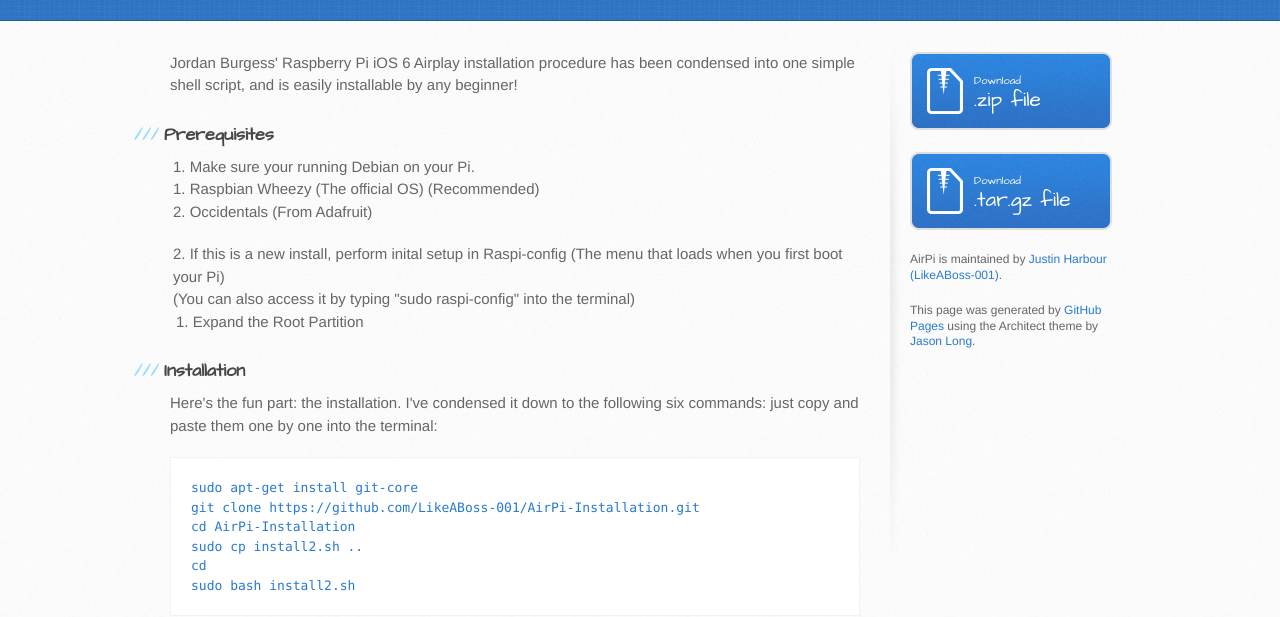
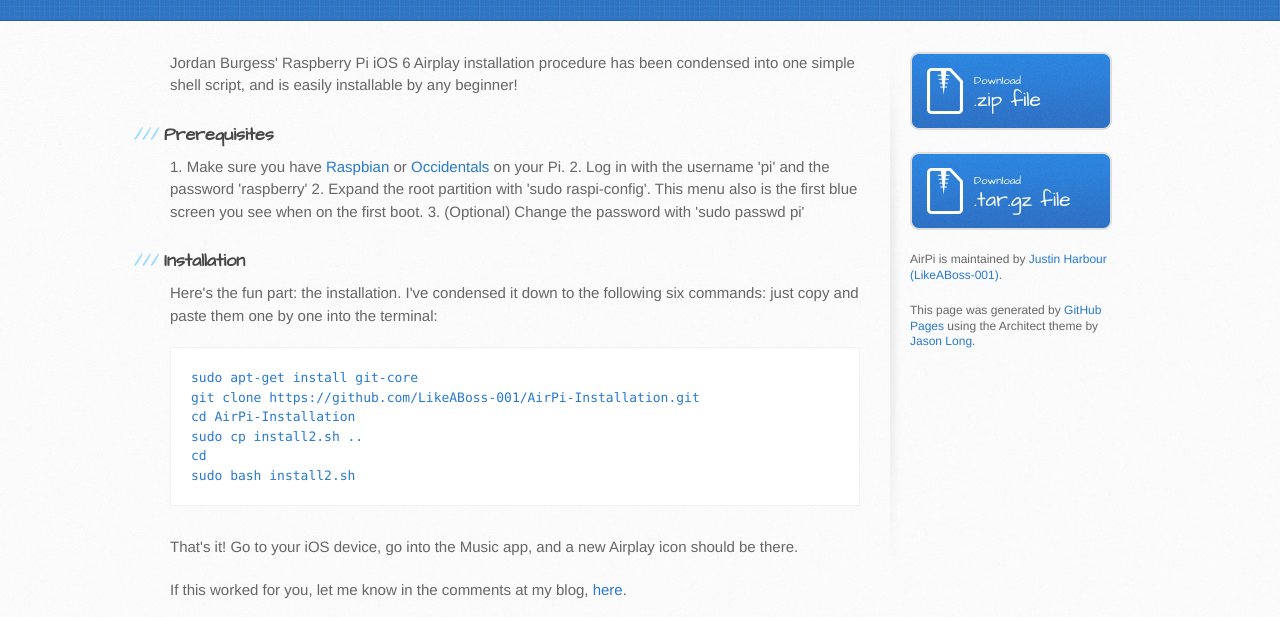
Before and after one commit to jusbour/AirPi-Installation, a plain HTML site: page index.html in a window 1280 px wide. Shown: the part 358-975 px from the top of the page. Drawn offline with Linux system fonts and the light colour scheme.

Commit message:
Update index.html

```diff
--- a/index.html
+++ b/index.html
@@ -32,19 +32,12 @@
 
 <h3>Prerequisites</h3>
 
-<ol>
-<li>Make sure your running Debian on your Pi.</li>
-  <ul>
-    <li>Raspbian Wheezy (The official OS) (Recommended)</li>
-    <li>Occidentals (From Adafruit)</li>
-  </ul>
-<li>If this is a new install, perform inital setup in Raspi-config (The menu that loads when you first boot your Pi)<br>
-(You can also access it by typing "sudo raspi-config" into the terminal)
-<ul>
-<li>Expand the Root Partition</li>
-</ul>
-</li>
-</ol><h3>Installation</h3>
+1. Make sure you have <a href="raspberrypi.org/downloads">Raspbian</a> or <a href="http://learn.adafruit.com/adafruit-raspberry-pi-educational-linux-distro/occidentalis-v0-dot-2">Occidentals</a> on your Pi.
+2. Log in with the username 'pi' and the password 'raspberry'
+2. Expand the root partition with 'sudo raspi-config'.  This menu also is the first blue screen you see when on the first boot.
+3. (Optional) Change the password with 'sudo passwd pi'
+
+<h3>Installation</h3>
 
 <p>Here's the fun part: the installation.  I've condensed it down to the following six commands: just copy and paste them one by one into the terminal:</p>
 
```
